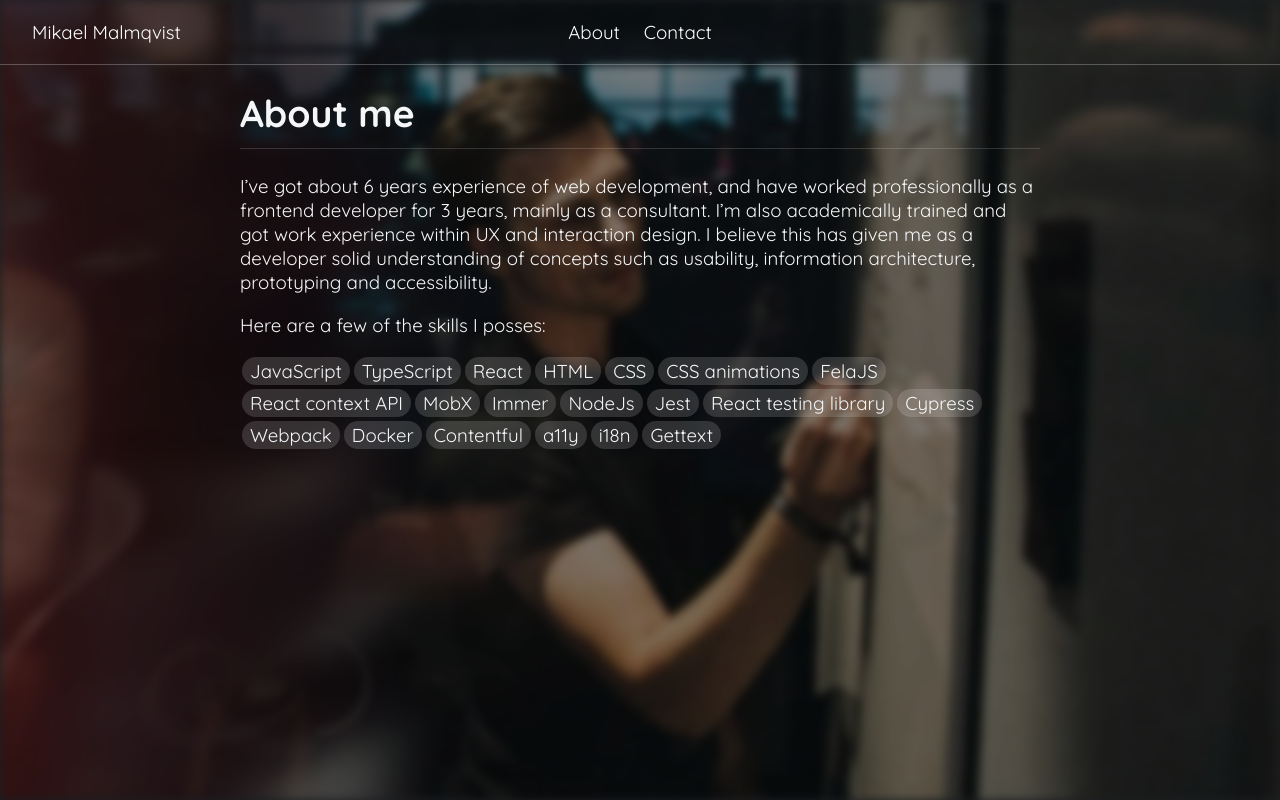
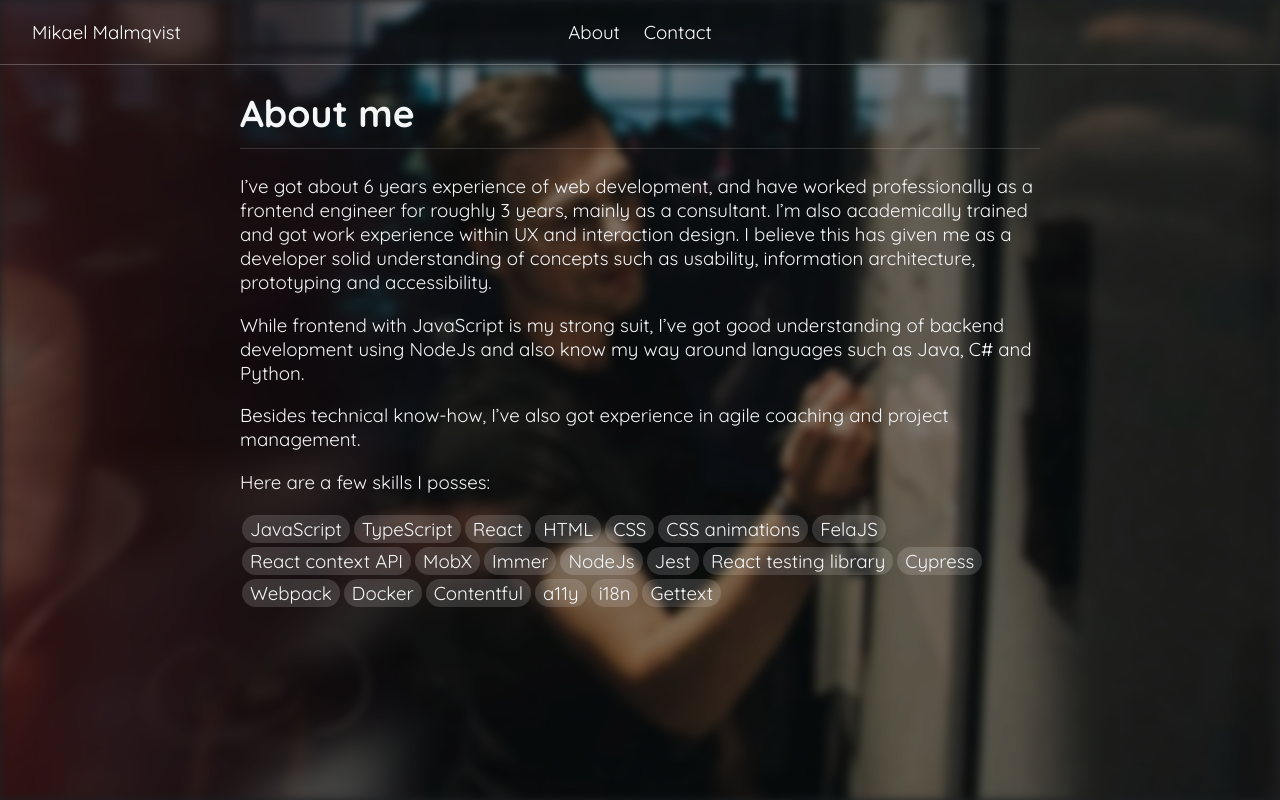
Before and after one commit to mikaelmalmqvistnordnet/malmqvist2026, a React (Create React App) app: page /about in a window 1280 px wide. Built offline with nearby package versions, Linux system fonts and the light colour scheme.

Commit message:
Add additional about copy

```diff
--- a/src/routes/about/index.tsx
+++ b/src/routes/about/index.tsx
@@ -11,13 +11,22 @@ const About: React.FC<RouteComponentProps> = (props) => (
     <section>
       <p>
         I’ve got about 6 years experience of web development, and have worked
-        professionally as a frontend developer for 3 years, mainly as a
+        professionally as a frontend engineer for roughly 3 years, mainly as a
         consultant. I’m also academically trained and got work experience within
         UX and interaction design. I believe this has given me as a developer
         solid understanding of concepts such as usability, information
         architecture, prototyping and accessibility.
       </p>
-      <p>Here are a few of the skills I posses:</p>
+      <p>
+        While frontend with JavaScript is my strong suit, I’ve got good
+        understanding of backend development using NodeJs and also know my way
+        around languages such as Java, C# and Python.
+      </p>
+      <p>
+        Besides technical know-how, I’ve also got experience in agile coaching
+        and project management.
+      </p>
+      <p>Here are a few skills I posses:</p>
       <span className="skill">JavaScript</span>
       <span className="skill">TypeScript</span>
       <span className="skill">React</span>
```
